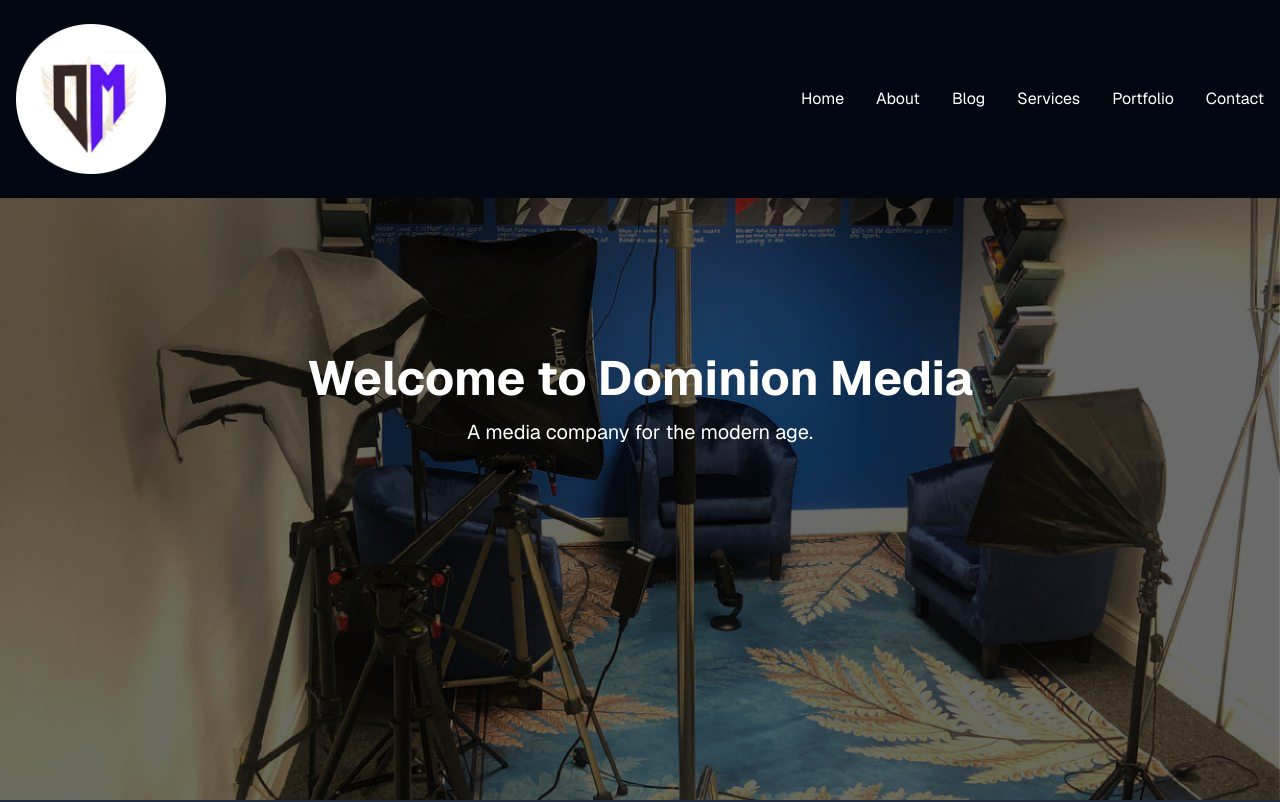
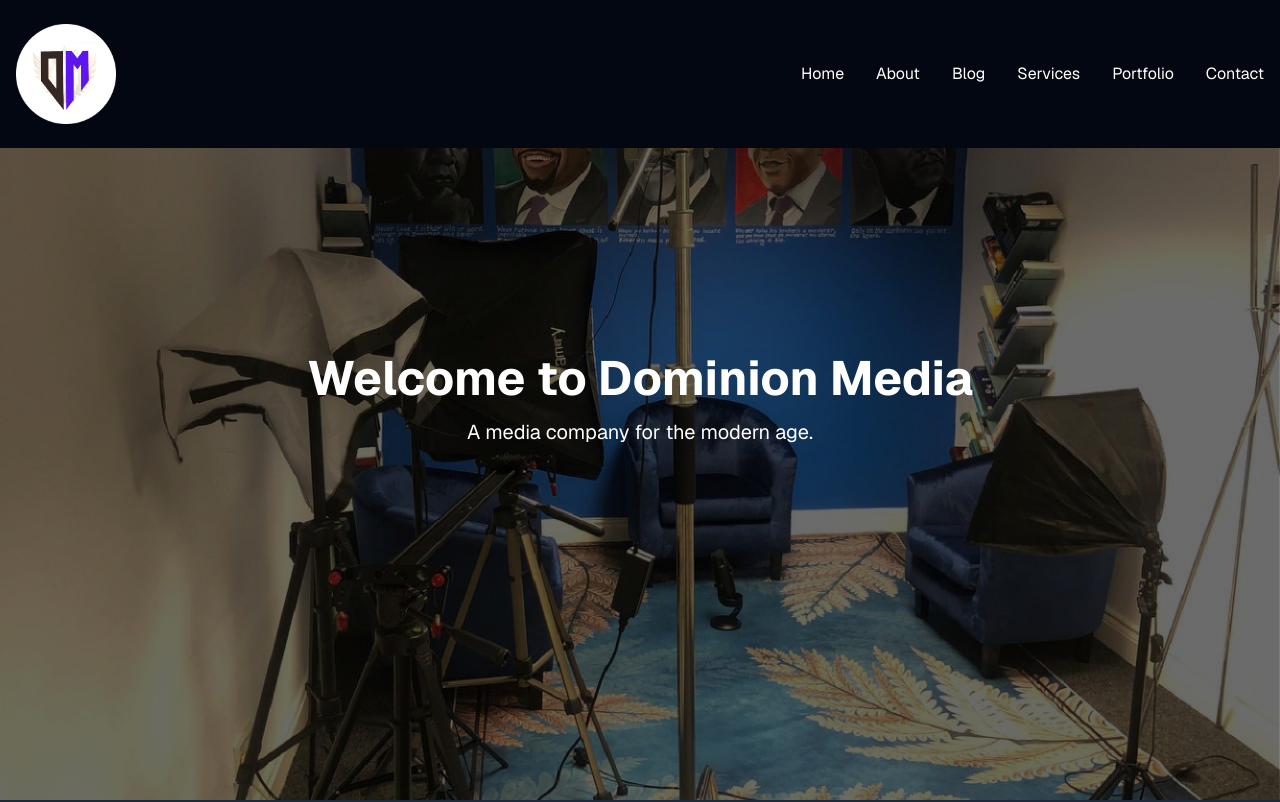
Before and after one commit to Neocr8v/dominionmediaco, a Next.js app: page / in a window 1280 px wide. Shown: the top 802 px of the page. Built offline with nearby package versions, Linux system fonts and the light colour scheme.

Commit message:
header changes

```diff
--- a/src/components/layout/Header.tsx
+++ b/src/components/layout/Header.tsx
@@ -16,7 +16,7 @@ export default function Header() {
     <header className="fixed top-0 left-0 w-full bg-gray-950 bg-opacity-90 text-white z-50">
       <div className="container mx-auto px-4 py-6 flex justify-between items-center">
         <Link href="/" className="text-2xl font-bold">
-          <Image src="/images/dlogo.png" alt="Dominion Media" width={150} height={50} />
+          <Image src="/images/dlogo.png" alt="Dominion Media" width={100} height={33} />
         </Link>
 
         {/* Desktop Navigation */}
```
